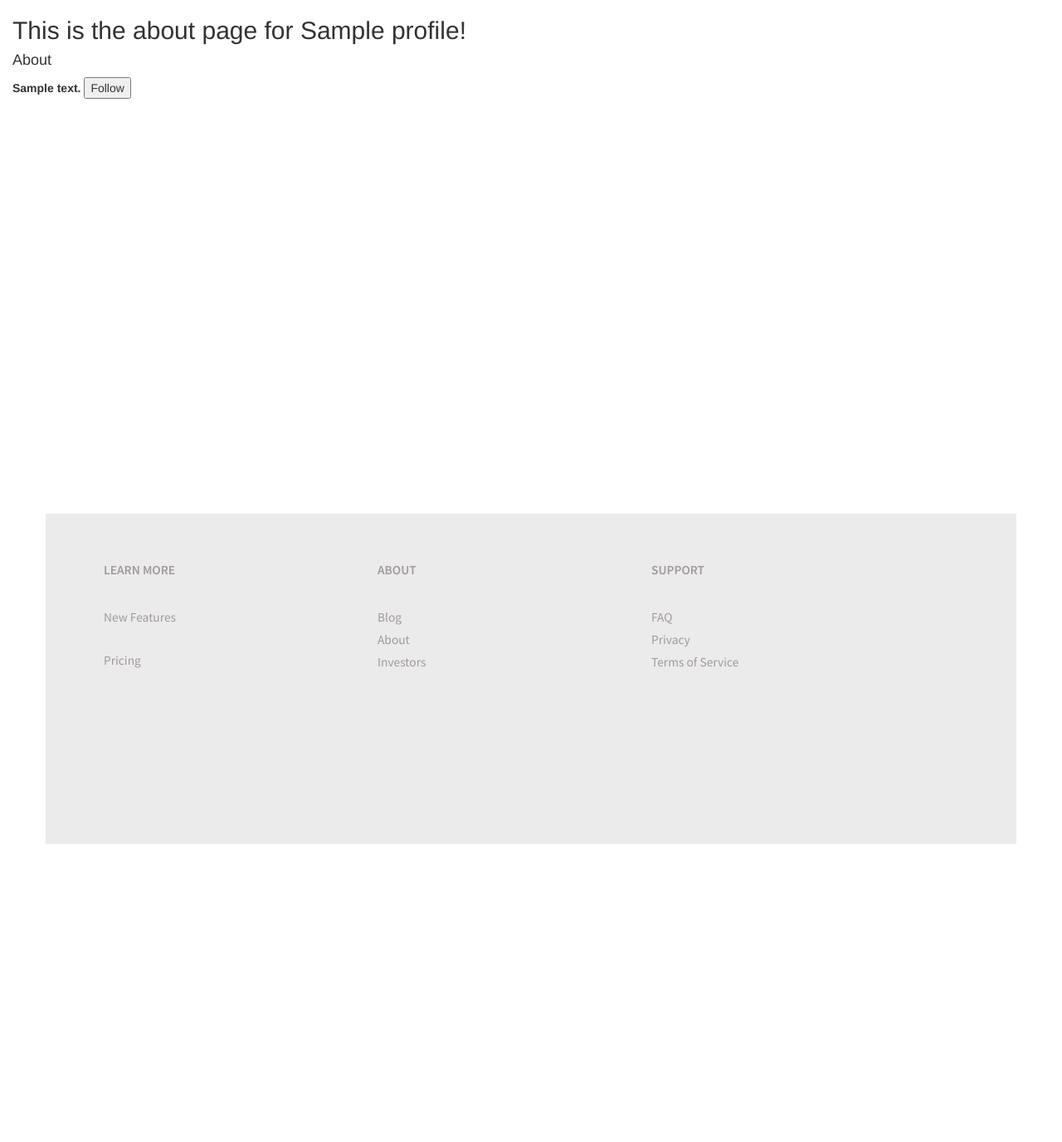
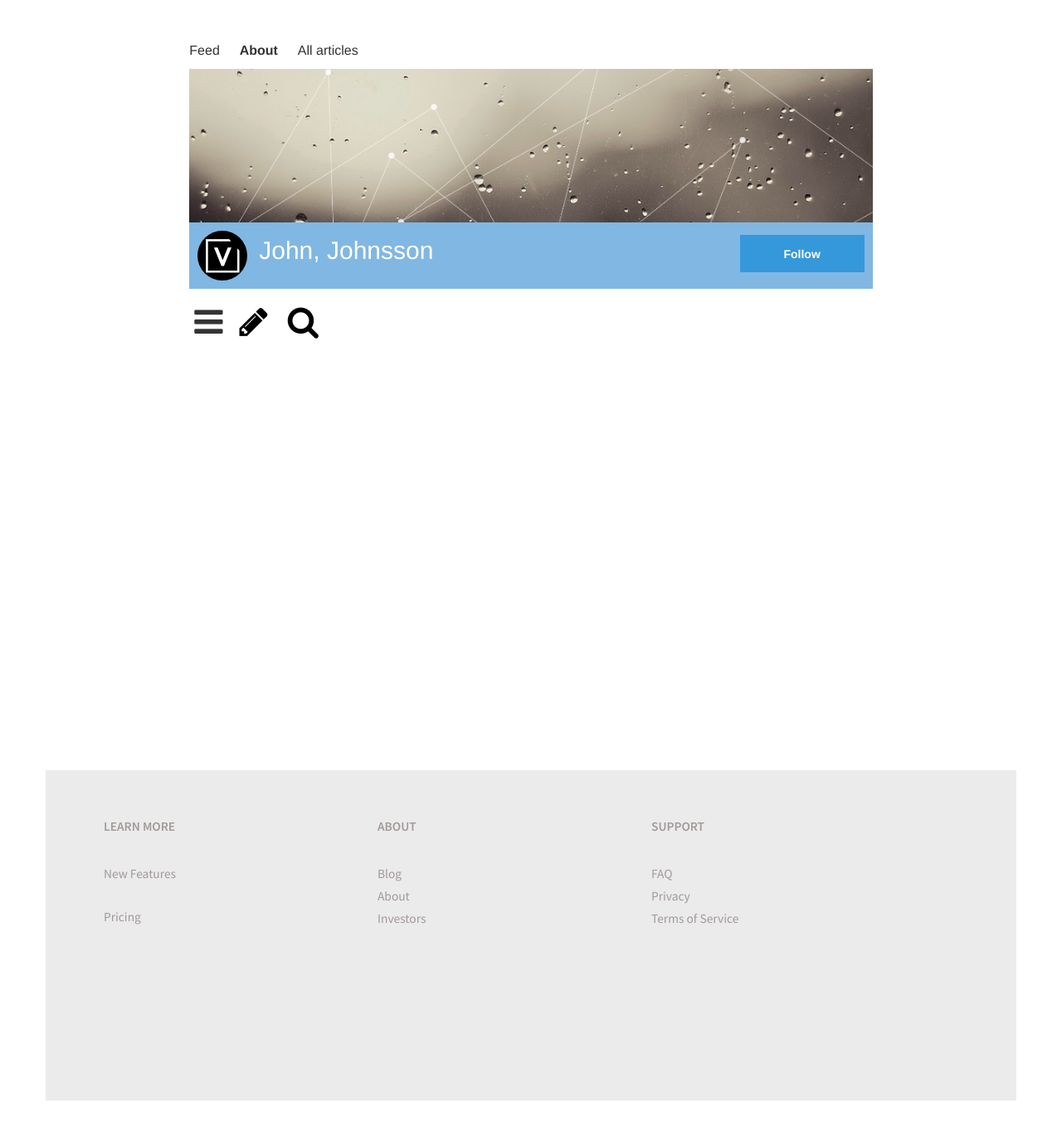
Before and after one commit to opendatakosovo/flask-api-app-framework, a Flask app: page /profile/1/about in a window 1280 px wide. Shown: the part 86-1462 px from the top of the page at 83% size. Before the commit the page ends 1103 px from the top, so only its background shows below. Run offline with Flask 2, Linux system fonts and the light colour scheme; a database or web service that is not in the repository returns one stand-in record (values such as "Sample title"); parts of the project's set-up code (start-up, migrations or seed data) failed here and were passed over; some libraries are stand-ins or nearby versions.

Commit message:
Feed and About page added to mod_profile

```diff
--- a/app/static/css/main.css
+++ b/app/static/css/main.css
@@ -298,7 +298,7 @@
     }
 
 
-    .fa-search{
+    #feed .fa-search{
      margin-left: -80px;
      margin-right: -10px;
 
@@ -489,3 +489,88 @@
         color: #fff;
         margin: 40px 0px;
     }
+
+
+    /*Profile feed page style*/
+    #profile-feed ul,
+    #profile-about ul{
+        margin-top: 50px;
+        margin-left: -40px;
+    }
+
+    #profile-feed ul li,
+    #profile-about ul li{
+        list-style-type: none;
+        display: inline;
+
+    }
+
+    #profile-feed ul li a,
+    #profile-about ul li a{
+        text-decoration: none;
+        color: inherit;
+        font-size: 16px;
+        margin-right: 20px;
+
+    }
+
+    #profile-feed ul li .active,
+    #profile-about ul li .active{
+        font-weight: bold;
+    }
+
+    #profile-feed .fa,
+    #profile-about .fa{
+
+        font-size: 40px;
+        margin: 20px 10px;
+    }
+
+    #profile-feed .fa-bars,
+    #profile-about .fa-bars{
+        background-color: transparent;
+        border: none;
+
+    }
+
+
+    img.banner{
+        width: 100%;
+    }
+
+    .box{
+        width: 100%;
+        height: 80px;
+        background-color: #81b7e3;
+
+    }
+
+    .follow, .ask-to-join {
+        border: none;
+        background-color: #3498db;
+        color: #fff;
+        font-weight: bold;
+        width: 150px;
+        height: 45px;
+        margin: 15px 10px;
+
+    }
+
+    .ask-to-join{
+        display: none;
+    }
+
+    #profile-feed .dropdown,
+    #profile-about .dropdown{
+        margin: 10px 0;
+
+    }
+
+    .user-pic{
+        margin: 10px;
+    }
+
+    .user-name{
+        color: #fff;
+        font-size: 30px;
+    }
--- a/app/templates/mod_profile/about.html
+++ b/app/templates/mod_profile/about.html
@@ -27,10 +27,36 @@
         });
     </script>
 
-    <h2>This is the about page for {{ profile.name }}!</h2>
-    <h4>About</h4>
-    <strong>{{ profile.about }}</strong>
+    <div id="profile-about">
+        <div class="row">
+            <div class="col-md-3 col-md-offset-2">
+                <ul>
+                    <li><a href="{{ url_for ('profile.feed', profile_slug ="kosovare" )}}" >Feed</a></li>
+                    <li><a href="" class="active">About</a></li>
+                    <li><a href="{{ url_for ('profile.archive', profile_slug ="kosovare" )}}">All articles</a></li>
+                </ul>
+            </div>
+        </div>
 
-    <button class="follow">Follow</button>
 
+    {% include "mod_profile/profile_banner.html" %}
+
+        <div class="row">
+                <div class="col-md-6 col-md-offset-2">
+                       <button class="fa fa-bars dropdown dropdown-toggle " aria-hidden="true" data-toggle="dropdown"></button>
+                        <ul class="dropdown-menu">
+                            <li><a href="#">Feed</a></li>
+                            <li><a href="{{ url_for('main.manage') }}">Article management</a></li>
+                            <li><a href="#">Comments</a></li>
+                            <li><a href="#">Bookmarks</a></li>
+                            <li><a href="#">People / Organisations</a></li>
+                            <li><a href="#">Account Details</a></li>
+                        </ul>
+
+                        <a href="{{ url_for('main.write') }}" class="fa fa-pencil"></a>
+                        <a href="" class="fa fa-search"></a>
+                </div>
+        </div>
+
+    </div>
 {% endblock body %}
--- /dev/null
+++ b/app/templates/mod_profile/profile_banner.html
@@ -0,0 +1,15 @@
+<!-- Banner part at Feed/About/Article Pages-->
+
+        <div class="row">
+            <div class="col-md-8 col-md-offset-2">
+                <img src="../../static/img/banner.png" class="banner">
+                <div class="box">
+                    <img src="../../static/img/prof3.png" class="img-circle user-pic">
+                    <span class="user-name">John, Johnsson</span>
+{#                    TODO: with jinja after we implement login#}
+                    <button type="button" class="follow pull-right">Follow</button>
+                    <button type="button" class="ask-to-join pull-right">Ask to join</button>
+
+                </div>
+            </div>
+        </div>
```
Also changed, not shown: app/templates/mod_profile/feed.html (+36 -1 lines), app/static/img/banner.png (added).
